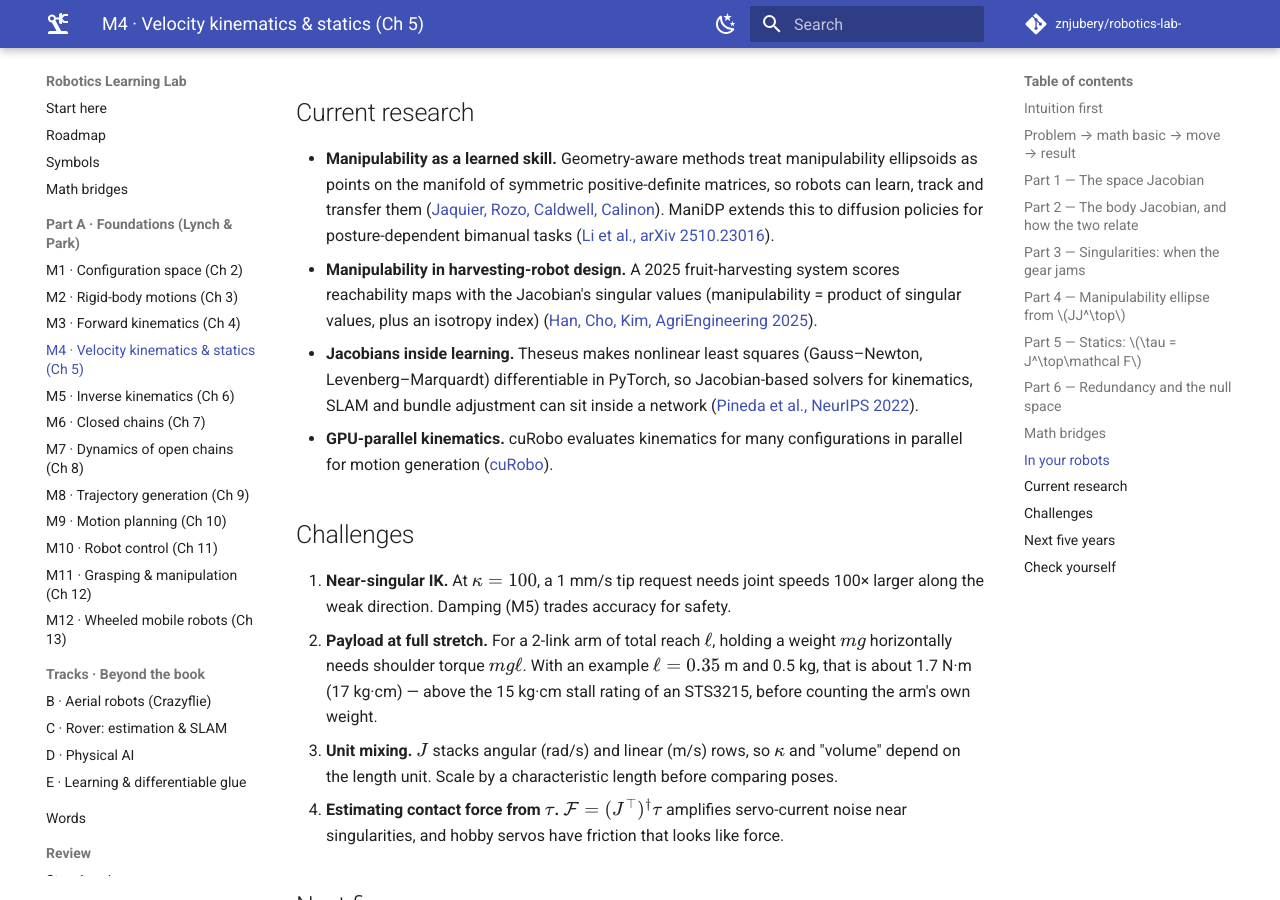
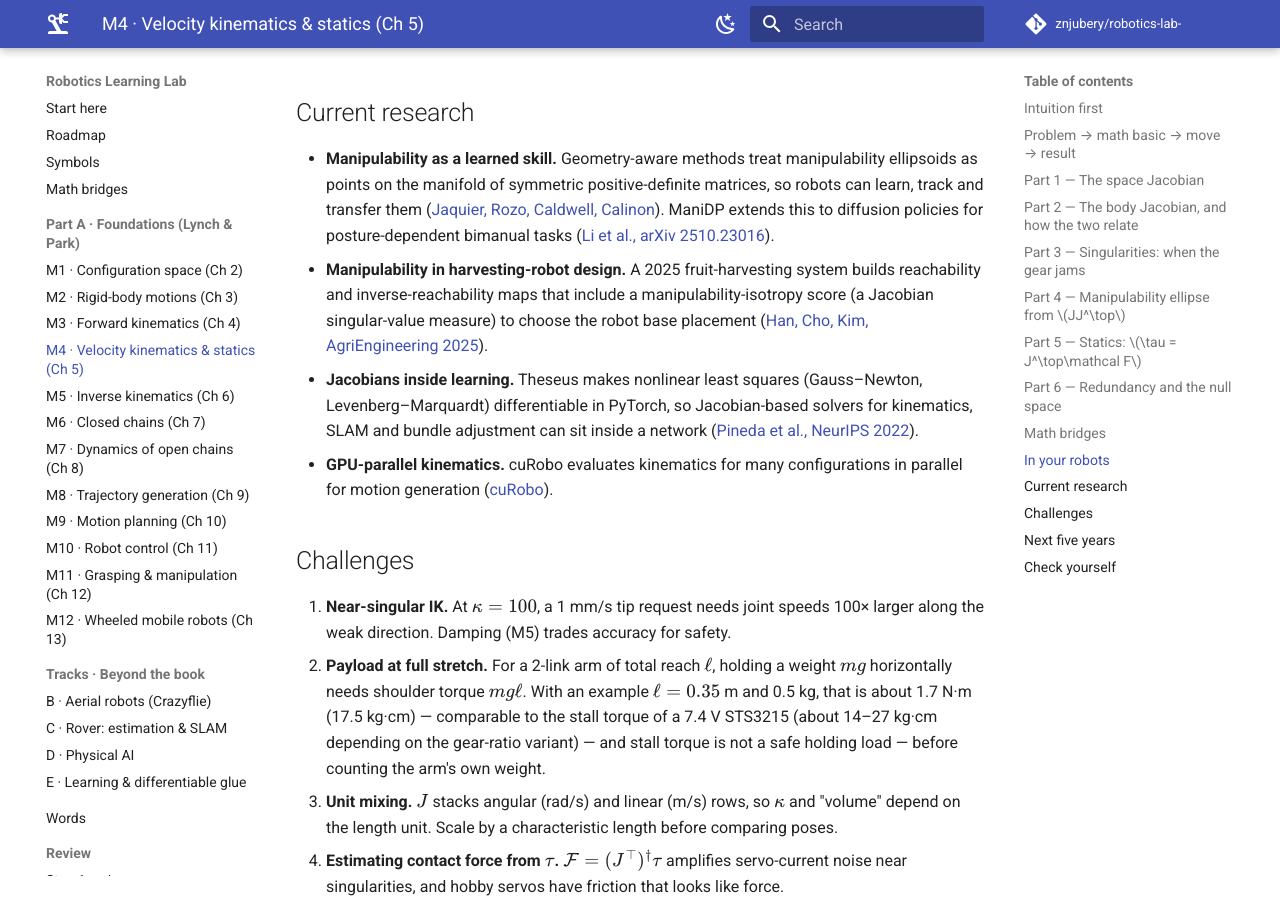
Before and after one commit to znjubery/Robotics-Lab-, an MkDocs documentation site: the page built from docs/m04-velocity-kinematics.md, in a window 1280 px wide and 900 px high, scrolled down 7384 px. Built offline with MkDocs 1.6.1 and Material for MkDocs 9.7.7, drawn with Linux system fonts in a browser that asks for light colours; comment, search, counter and statistics services are not loaded.

Commit message:
Review fixes M1–M6: force-ellipse axes, Grübler examples, research claims
Co-Authored-By: Claude Opus 5.5 <noreply@anthropic.com>
Claude-Session: https://claude.ai/code/session_01Kf1Cz9Doe7HZqCCF5jCCYn

```diff
--- a/docs/javascripts/widgets/m04.js
+++ b/docs/javascripts/widgets/m04.js
@@ -96,7 +96,7 @@
       if (!show.value.startsWith("force")) drawE(sc * E.s1, sc * E.s2, k.accent, "velocity ellipse: axes ∝ σ₁, σ₂ (unit joint speed)");
       if (!show.value.startsWith("velocity")) {
         const f1 = 1 / Math.max(E.s2, 1e-3), f2 = 1 / E.s1, cap = 3.5; // force axes ∝ 1/σ: long where velocity is short
-        drawE(Math.min(sc * f1 * 0.5, cap), Math.min(sc * f2 * 0.5, cap), k.red, "force ellipse: axes ∝ 1/σ₂, 1/σ₁ (τ on unit circle)");
+        drawE(Math.min(sc * f2 * 0.5, cap), Math.min(sc * f1 * 0.5, cap), k.red, "force ellipse: axes ∝ 1/σ₂, 1/σ₁ (τ on unit circle)");
       }
       ctx.fillStyle = k.accent; ctx.beginPath(); ctx.arc(X(p[0]), Y(p[1]), 4, 0, 7); ctx.fill();
       ctx.fillStyle = k.fg; ctx.font = "12px sans-serif"; ctx.fillText("dashed = reach limit", 8, 16);
--- a/docs/m04-velocity-kinematics.md
+++ b/docs/m04-velocity-kinematics.md
@@ -86,7 +86,7 @@ For the 2R arm, \(\det J_v = L_1L_2\sin\theta_2\). It is zero at \(\theta_2 = 0^
 *Why "jam" is the right picture:* with the arm straight, both joints move the tip sideways (perpendicular to the arm), and neither can move it along the arm. You could spin the motors at any speed and still not move outward. Near a singularity, inverse kinematics (M5) asks for **huge** joint speeds, \(\dot\theta = J^{-1}\mathcal V\) blows up like \(1/\sin\theta_2\).
 
 ??? warning "Wrist singularities on 6-axis arms"
-    When two wrist axes line up (e.g., wrist roll parallel to base yaw), two columns of \(J\) become equal and the rank drops by one, even deep inside the workspace. Industrial controllers slow down or reroute near these. On the SO-ARM101, wrist roll lines up with the forearm, and the arm has only 5 joints, so rank ≤ 5 everywhere: one tool direction is always missing.
+    When two revolute axes become **collinear** (e.g., wrist roll lined up on the same line as base yaw), their two columns of \(J\) become equal and the rank drops by one, even deep inside the workspace. Industrial controllers slow down or reroute near these. On the SO-ARM101, wrist roll lines up with the forearm, and the arm has only 5 joints, so rank ≤ 5 everywhere: one tool direction is always missing.
 
 ## Part 4 — Manipulability ellipse from \(JJ^\top\)
 
@@ -175,14 +175,14 @@ For the 3R arm at \(\theta=(30^\circ, 60^\circ, -90^\circ)\): \(J_v = \begin{bma
 ## Current research
 
 - **Manipulability as a learned skill.** Geometry-aware methods treat manipulability ellipsoids as points on the manifold of symmetric positive-definite matrices, so robots can learn, track and transfer them ([Jaquier, Rozo, Caldwell, Calinon](https://arxiv.org/pdf/1811.11050)). ManiDP extends this to diffusion policies for posture-dependent bimanual tasks ([Li et al., arXiv 2510.23016](https://arxiv.org/pdf/2510.23016)).
-- **Manipulability in harvesting-robot design.** A 2025 fruit-harvesting system scores reachability maps with the Jacobian's singular values (manipulability = product of singular values, plus an isotropy index) ([Han, Cho, Kim, AgriEngineering 2025](https://www.mdpi.com/2624-7402/7/12/417)).
+- **Manipulability in harvesting-robot design.** A 2025 fruit-harvesting system builds reachability and inverse-reachability maps that include a manipulability-isotropy score (a Jacobian singular-value measure) to choose the robot base placement ([Han, Cho, Kim, AgriEngineering 2025](https://www.mdpi.com/2624-7402/7/12/417)).
 - **Jacobians inside learning.** Theseus makes nonlinear least squares (Gauss–Newton, Levenberg–Marquardt) differentiable in PyTorch, so Jacobian-based solvers for kinematics, SLAM and bundle adjustment can sit inside a network ([Pineda et al., NeurIPS 2022](https://arxiv.org/pdf/2207.09442)).
 - **GPU-parallel kinematics.** cuRobo evaluates kinematics for many configurations in parallel for motion generation ([cuRobo](https://curobo.org)).
 
 ## Challenges
 
 1. **Near-singular IK.** At \(\kappa = 100\), a 1 mm/s tip request needs joint speeds 100× larger along the weak direction. Damping (M5) trades accuracy for safety.
-2. **Payload at full stretch.** For a 2-link arm of total reach \(\ell\), holding a weight \(mg\) horizontally needs shoulder torque \(mg\ell\). With an example \(\ell = 0.35\) m and 0.5 kg, that is about 1.7 N·m (17 kg·cm) — above the 15 kg·cm stall rating of an STS3215, before counting the arm's own weight.
+2. **Payload at full stretch.** For a 2-link arm of total reach \(\ell\), holding a weight \(mg\) horizontally needs shoulder torque \(mg\ell\). With an example \(\ell = 0.35\) m and 0.5 kg, that is about 1.7 N·m (17.5 kg·cm) — comparable to the stall torque of a 7.4 V STS3215 (about 14–27 kg·cm depending on the gear-ratio variant) — and stall torque is not a safe holding load — before counting the arm's own weight.
 3. **Unit mixing.** \(J\) stacks angular (rad/s) and linear (m/s) rows, so \(\kappa\) and "volume" depend on the length unit. Scale by a characteristic length before comparing poses.
 4. **Estimating contact force from \(\tau\).** \(\mathcal F = (J^\top)^{\dagger}\tau\) amplifies servo-current noise near singularities, and hobby servos have friction that looks like force.
 
```
Also changed, not shown: docs/m01-configuration-space.md (+2 -2 lines), docs/m03-forward-kinematics.md (+1 -1 lines), docs/m05-inverse-kinematics.md (+2 -2 lines), docs/m06-closed-chains.md (+3 -3 lines).
